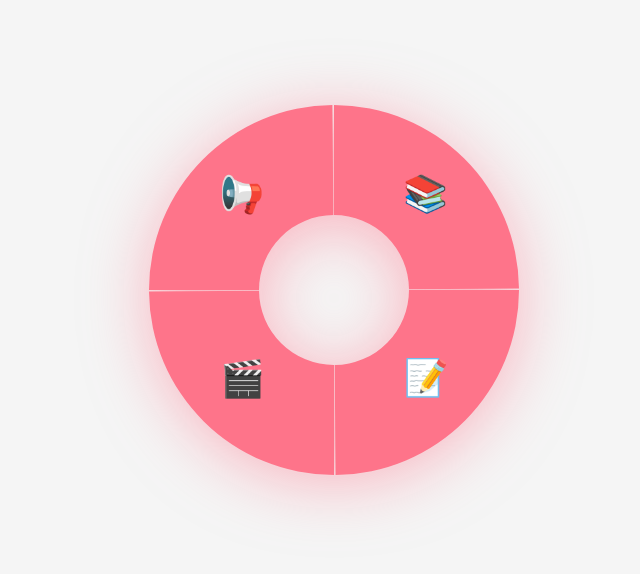
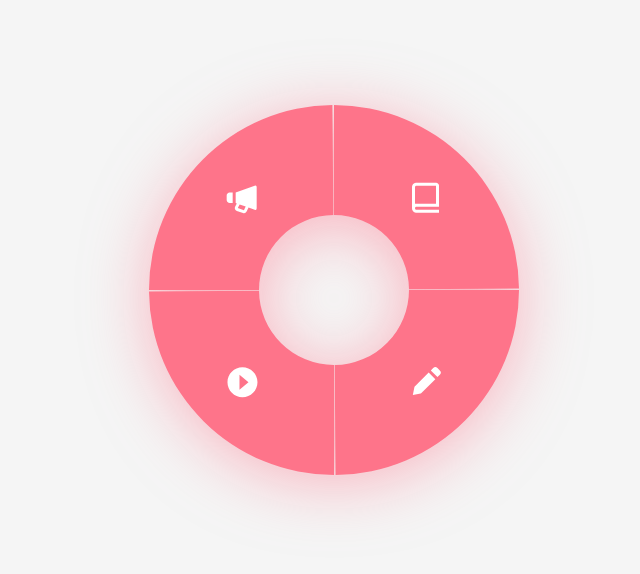
Before and after one commit to sweet-potato-cat/Donut-worry, a React (Vite) app: page / in a window 1280 px wide. Shown: the part 118-692 px from the top of the page, without its empty margins (314-954 px from the left). Built offline with nearby package versions, Linux system fonts and the light colour scheme.

Commit message:
UI Icon Change

```diff
--- a/package.json
+++ b/package.json
@@ -19,7 +19,8 @@
   },
   "dependencies": {
     "@electron-toolkit/preload": "^3.0.2",
-    "@electron-toolkit/utils": "^4.0.0"
+    "@electron-toolkit/utils": "^4.0.0",
+    "react-icons": "^5.6.0"
   },
   "devDependencies": {
     "@electron-toolkit/eslint-config": "^2.1.0",
--- a/src/renderer/components/Donut/Donut.jsx
+++ b/src/renderer/components/Donut/Donut.jsx
@@ -1,10 +1,11 @@
 import { useState } from 'react'
+import { BiBookAlt, BiSolidPencil, BiSolidCaretRightCircle, BiSolidMegaphone } from 'react-icons/bi'
 
 const SECTORS = [
-  { index: 0, label: '강의자료', icon: '📚' },
-  { index: 1, label: '과제',    icon: '📝' },
-  { index: 2, label: '동영상',  icon: '🎬' },
-  { index: 3, label: '공지',    icon: '📢' },
+  { index: 0, label: '강의자료', icon: BiBookAlt },
+  { index: 1, label: '과제',    icon: BiSolidPencil },
+  { index: 2, label: '동영상',  icon: BiSolidCaretRightCircle },
+  { index: 3, label: '공지',    icon: BiSolidMegaphone },
 ]
 
 const SIZE = 400
@@ -56,6 +57,8 @@ export default function Donut({ onSelect }) {
         const isHovered = hoveredIndex === sector.index
         const path = getSectorPath(CX, CY, INNER_R, OUTER_R, startAngle, endAngle)
         const center = getSectorCenter(CX, CY, INNER_R, OUTER_R, startAngle, endAngle)
+        const Icon = sector.icon
+        const iconSize = isHovered ? 42 : 36
 
         return (
           <g
@@ -70,16 +73,13 @@ export default function Donut({ onSelect }) {
               fill={isHovered ? HOVER_COLOR : BASE_COLOR}
               style={{ transition: 'fill 0.15s ease' }}
             />
-            <text
-              x={center.x}
-              y={center.y}
-              textAnchor="middle"
-              dominantBaseline="middle"
-              fontSize={isHovered ? 42 : 36}
-              style={{ transition: 'font-size 0.15s ease', userSelect: 'none' }}
-            >
-              {sector.icon}
-            </text>
+            <Icon
+              x={center.x - iconSize / 2}
+              y={center.y - iconSize / 2}
+              size={iconSize}
+              color="#fff"
+              style={{ transition: 'width 0.15s ease, height 0.15s ease', userSelect: 'none' }}
+            />
           </g>
         )
       })}
```
Also changed, not shown: 1 other file (tests, documents, lock files or other folders).
